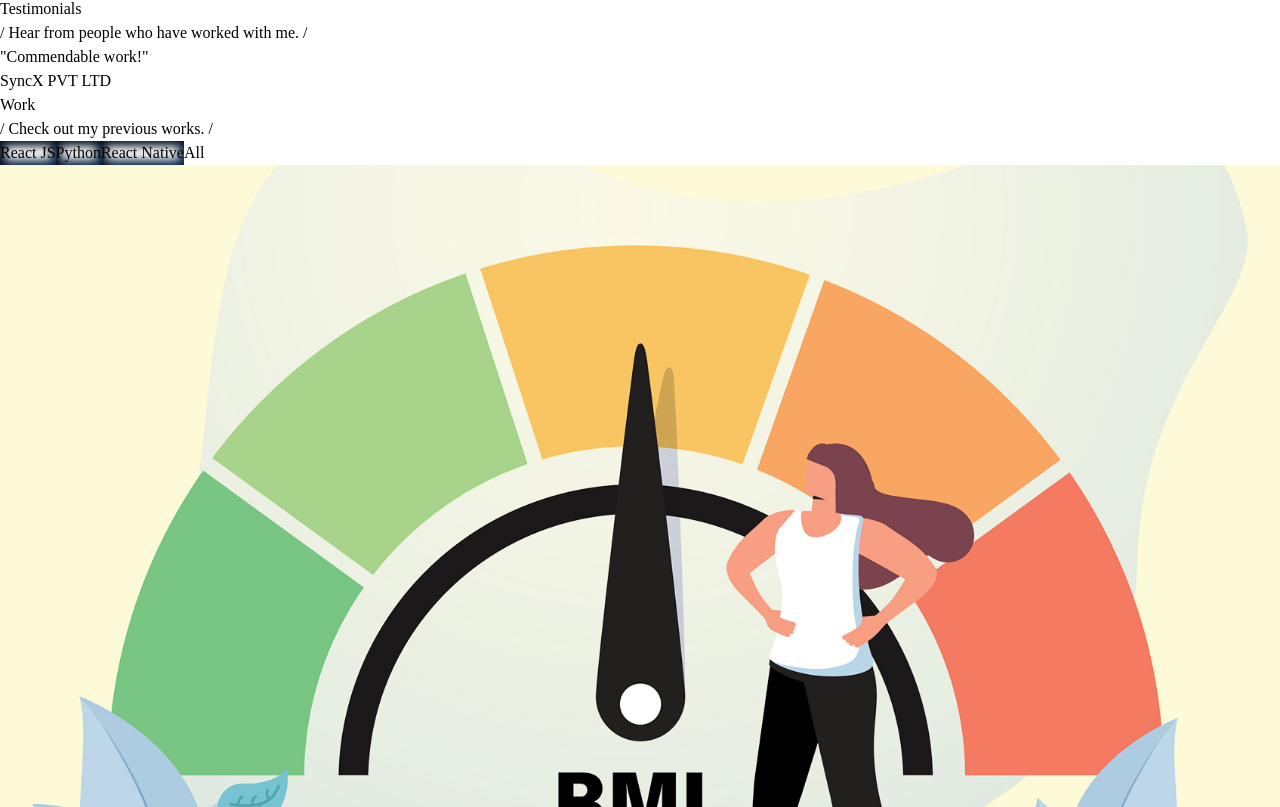
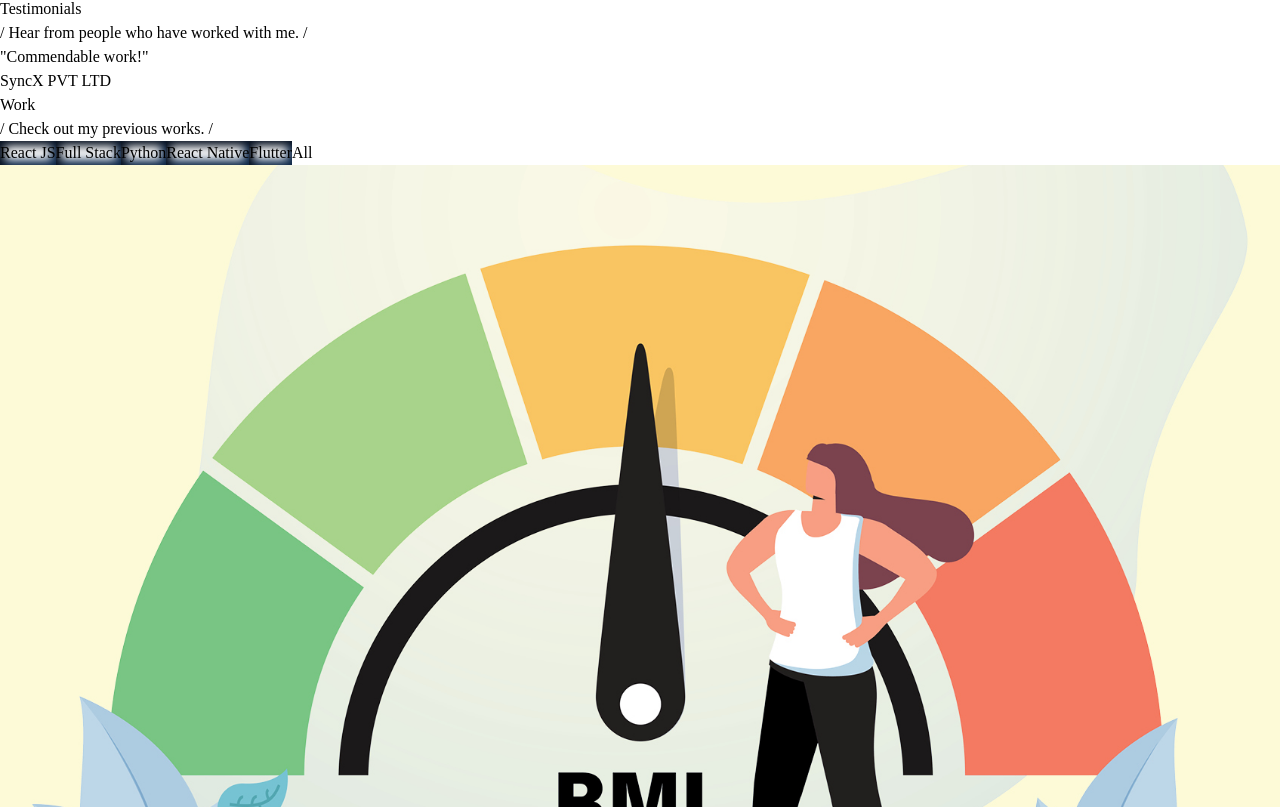
Before and after one commit to Abdullahprogramme/personal_portfolio, a React (Create React App) app: page / in a window 1280 px wide. Shown: the part 9793-10600 px from the top of the page. Built offline with nearby package versions, Linux system fonts and the light colour scheme; no server answers.

Commit message:
Update Work.js

```diff
--- a/src/Components/Work.js
+++ b/src/Components/Work.js
@@ -19,10 +19,12 @@ import Recipe from "../Assets/Recipe.jpg";
 import Bot from "../Assets/Bot.jpg";
 import editor from "../Assets/editor.jpg";
 import Graph from "../Assets/Graph.png";
+import CSSociety from "../Assets/CSSociety.png";
+import InOut from "../Assets/InOut.jpeg";
 
 const Work = () => {
 
-    const types = ['React JS', 'Python', 'React Native', 'All'];
+    const types = ['React JS', 'Full Stack', 'Python', 'React Native', 'Flutter', 'All'];
     const [selectedType, setSelectedType] = React.useState('All');
     const [animate, setAnimate] = React.useState(false);
 
@@ -139,6 +141,27 @@ const Work = () => {
                     </div>
                 : null }
 
+
+                {/* Full Stack Heading */}
+                {/* <div className="pb-4 pl-4">
+                    <p className="text-2xl font-bold inline text-[#416D19]">Full Stack</p>
+                </div> */}
+
+                {/* Full Stack Projects */}
+                { selectedType === 'Full Stack' || selectedType === 'All' ?
+                <div className={`grid pb-8 sm:grid-cols-2 pl-6 pr-6 sm:pl-2 sm:pr-2 md:grid-cols-3 gap-4 ${animate ? 'fadeIn' : ''}`}>
+                    {/* CS Society */}
+                    <ProjectCard
+                        image={CSSociety}
+                        title={"Computer Science Society Website"}
+                        appLink={"https://css.iba.edu.pk/"}
+                        detailed={"A website for the Computer Science Society of IBA Karachi, showcasing events, members, and activities."}
+                        techStack={["Next JS", "PostgreSQL", "Supabase", "MongoDB", "Tailwind CSS", "HTML", "CSS"]}
+                    />
+                </div>
+                : null }
+
+
                 {/* Python Heading */}
                 {/* <div className="pb-4 pl-4 pt-8">
                     <p className="text-2xl font-bold inline text-[#416D19]">Python</p>
@@ -252,6 +275,26 @@ const Work = () => {
                 : null }
 
 
+                {/* Flutter Heading */}
+                {/* <div className="pb-4 pl-4">
+                    <p className="text-2xl font-bold inline text-[#416D19]">Flutter</p>
+                </div> */}
+
+                {/* Flutter Projects */}
+                { selectedType === 'Flutter' || selectedType === 'All' ?
+                <div className={`grid pb-8 sm:grid-cols-2 pl-6 pr-6 sm:pl-2 sm:pr-2 md:grid-cols-3 gap-4 ${animate ? 'fadeIn' : ''}`}>
+                    {/* InOut app */}
+                    <ProjectCard
+                        image={InOut}
+                        title={"InOut Expense Tracker"}
+                        codeLink={"https://github.com/Abdullahprogramme/wallet"}
+                        detailed={"An expense tracker app that helps users manage their income and expenses effectively."}
+                        techStack={["Flutter", "Dart", "MongoDB", "Node.js", "Express"]}
+                    />
+                </div>
+                : null }
+
+
             </div>
         </div>
     )
```
